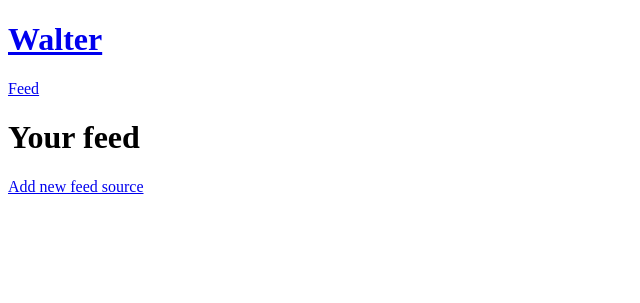
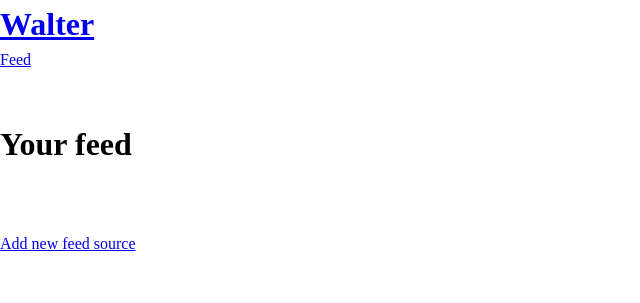
Before and after one commit to mrmegatelo/thewalter.app, a Django app: page /feed/ in a window 1280 px wide. Shown: the top 303 px of the page, without its empty margins (0-640 px from the left). Run offline with Django 5.2, Linux system fonts and the light colour scheme; the visitor is signed in with stand-in values (Sample User, id 1); data that the repository does not hold is empty; parts of the project's set-up code (start-up, migrations or seed data) failed here and were passed over.

Commit message:
some styling

```diff
--- /dev/null
+++ b/feed/static/feed/styles/main.css
@@ -0,0 +1,85 @@
+/*
+* Josh's Custom CSS Reset
+* https://www.joshwcomeau.com/css/custom-css-reset/
+*/
+*, *::before, *::after {
+    box-sizing: border-box;
+}
+
+* {
+    margin: 0;
+}
+
+body {
+    line-height: 1.5;
+    -webkit-font-smoothing: antialiased;
+}
+
+img, picture, video, canvas, svg {
+    display: block;
+    max-width: 100%;
+}
+
+input, button, textarea, select {
+    font: inherit;
+}
+
+p, h1, h2, h3, h4, h5, h6 {
+    overflow-wrap: break-word;
+}
+
+#root, #__next {
+    isolation: isolate;
+}
+
+/**
+* Vars
+ */
+:root {
+    --feed-columns-count: 3
+}
+
+/**
+* Global styles
+*/
+
+body {
+    font-size: 16px;
+}
+
+/**
+* Main components styles
+*/
+.container {
+    max-width: 1280px;
+    margin: 0 auto;
+}
+
+.page-header {
+    margin: 48px 0;
+}
+
+/**
+* Atomic components
+*/
+.feed-list {
+    margin-top: 48px;
+    display: grid;
+    grid-template-columns: repeat(var(--feed-columns-count), minmax(0, 1fr));
+    gap: 32px /*TODO replace with var*/
+}
+
+.feed-menu {
+    margin: 64px 0 48px;
+}
+
+.feed-links-list {
+    padding-left: 0;
+    list-style: none;
+}
+
+.feed-links-list__item {
+    white-space: nowrap;
+    overflow: hidden;
+    text-overflow: ellipsis;
+}
--- a/feed/templates/base.html
+++ b/feed/templates/base.html
@@ -3,9 +3,11 @@
 <head>
     <meta charset="UTF-8">
     <title>{% block title %}Walter{% endblock %}</title>
+    {% load static %}
+    <link rel="stylesheet" href="{% static 'feed/styles/main.css' %}">
 </head>
-<body>
-<header>
+<body class="container">
+<header class="header">
     <h1>
         <a href="{% url 'index' %}">Walter</a>
     </h1>
@@ -15,7 +17,7 @@
         {% include 'blocks/header/anonym.html' %}
     {% endif %}
 </header>
-<main>
+<main class="content">
     {% block content %}
     {% endblock %}
 </main>
--- a/feed/templates/feed/index.html
+++ b/feed/templates/feed/index.html
@@ -2,16 +2,23 @@
 
 {% block title %}Walter{% endblock %}
 {% block content %}
+    <header class="page-header">
         <h1>Your feed</h1>
+    </header>
+    <section class="feed-menu">
         <a href="{% url 'new_feed' %}">Add new feed source</a>
+    </section>
+    <section class="feed-list">
         {% for feed in feed_list %}
-        <section>
+            <section class="feed">
+                <header class="feed-header">
                     <h2>
                         <a href="{{ feed.url }}" target="_blank">{{ feed.title }}</a>
                     </h2>
-            <ul>
+                </header>
+                <ul class="feed-links-list">
                     {% for entry in feed.feeditem_set.all|slice:":10" %}
-                    <li>
+                        <li class="feed-links-list__item">
                             <a href="{{ entry.link }}" target="_blank">{{ entry.title }}</a>
                             <p>{{ entry.summary }}</p>
                         </li>
@@ -19,4 +26,5 @@
                 </ul>
             </section>
         {% endfor %}
+    </section>
 {% endblock %}
--- a/feed/templates/feed/success.html
+++ b/feed/templates/feed/success.html
@@ -5,5 +5,5 @@
 {% block content %}
     <h1>Success</h1>
     <p>Feed has been added.</p>
-    <a href="{% url 'index' %}">Back to index</a>
+    <a href="{% url 'feed_index' %}">Back to feed</a>
 {% endblock %}
```
Lines whose indentation alone changed are shown as unchanged.
